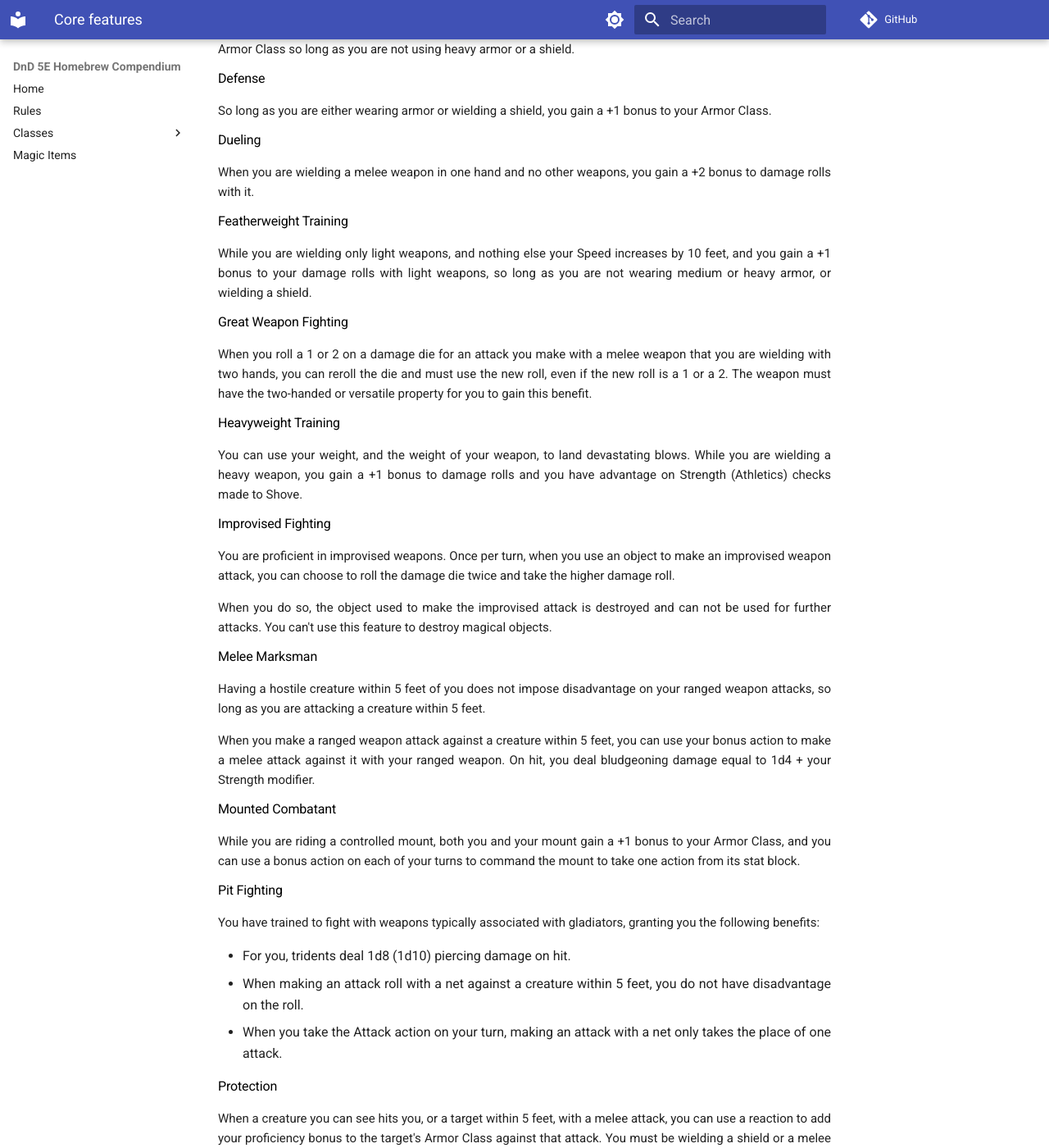
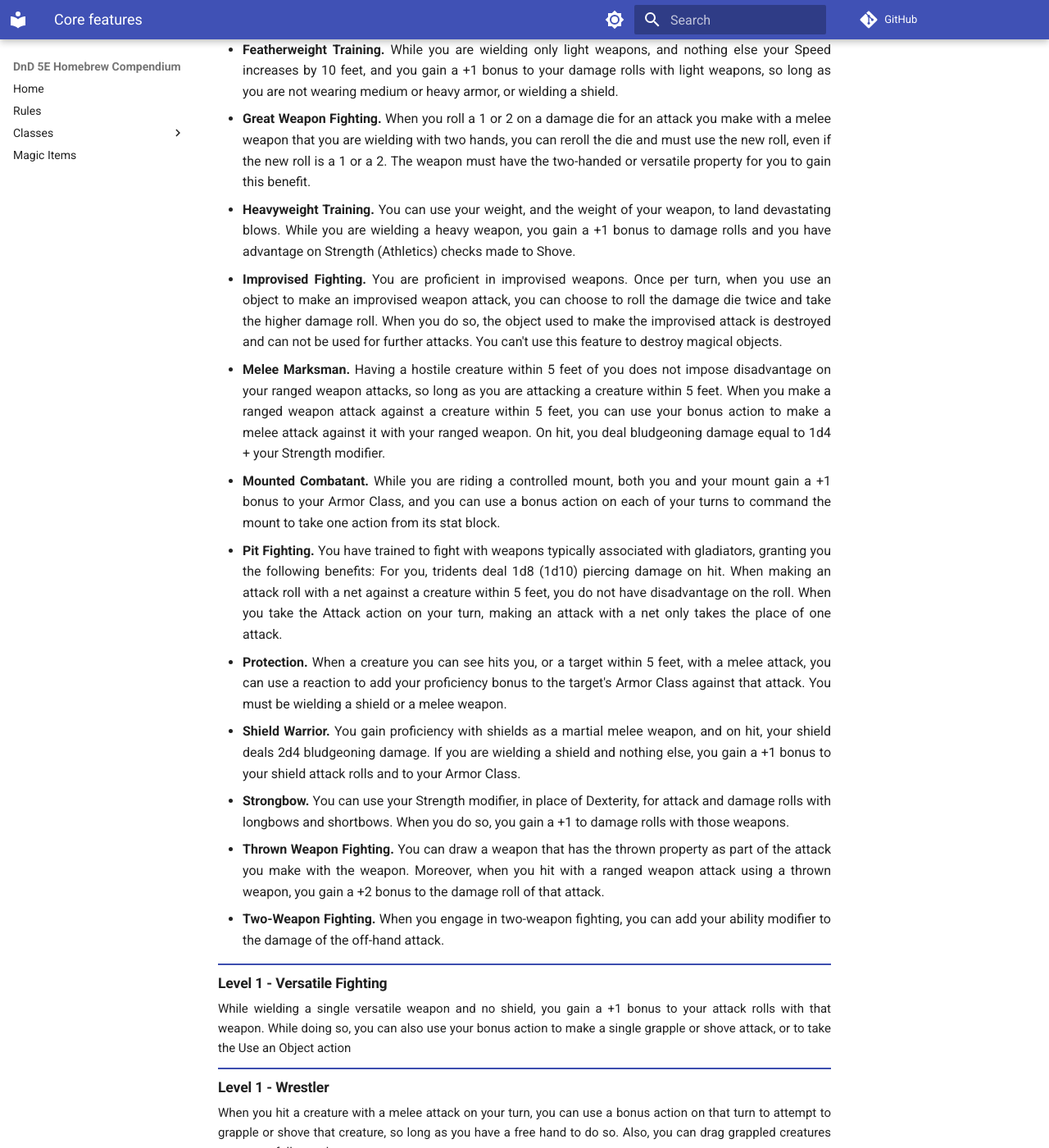
Before and after one commit to NyusSsong/DnD5E_Homebrew_Compendium, an MkDocs documentation site: the page built from docs/snippets/base_classes/fighter/core_features.md, in a window 1280 px wide and 1400 px high, scrolled down 1080 px. Shown: the whole window at 82% size. Built offline with MkDocs 1.6.1 and Material for MkDocs 9.7.7, drawn with Linux system fonts in a browser that asks for light colours; comment, search, counter and statistics services are not loaded; some of the changed text lies outside the part shown.

Commit message:
fix(fighter): change fighting styles format

```diff
--- a/docs/snippets/base_classes/fighter/core_features.md
+++ b/docs/snippets/base_classes/fighter/core_features.md
@@ -30,85 +30,24 @@
 
 At 1st level you adopt a particular style of fighting as your specialty. Choose one of the following options. You can't take a Fighting Style option more than once, even if you later get to choose again.
 
-##### Archery
-
-You gain a +2 bonus to attack rolls you make with ranged weapons.
-
-##### Blind Warrior
-
-You have blindsight with a range in feet equal to 5 times your proficiency bonus. In that range, you can see invisible targets and anything that isn't behind total cover or hidden from you.
-
-##### Brawler
-
-Your unarmed strikes deal bludgeoning damage equal to 1d6 + your Strength modifier on hit. If you have two free hands and use your action to make only unarmed strikes you can make a single unarmed strike as a bonus action on that turn.
-
-##### Classical Swordplay
-
-While wielding a finesse weapon and no other weapons, you gain a +2 bonus to your attack rolls and a +1 to your Armor Class so long as you are not using heavy armor or a shield.
-
-##### Defense
-
-So long as you are either wearing armor or wielding a shield, you gain a +1 bonus to your Armor Class.
-
-##### Dueling
-
-When you are wielding a melee weapon in one hand and no other weapons, you gain a +2 bonus to damage rolls with it.
-
-##### Featherweight Training
-
-While you are wielding only light weapons, and nothing else your Speed increases by 10 feet, and you gain a +1 bonus to your damage rolls with light weapons, so long as you are not wearing medium or heavy armor, or wielding a shield.
-
-##### Great Weapon Fighting
-
-When you roll a 1 or 2 on a damage die for an attack you make with a melee weapon that you are wielding with two hands, you can reroll the die and must use the new roll, even if the new roll is a 1 or a 2. The weapon must have the two-handed or versatile property for you to gain this benefit.
-
-##### Heavyweight Training
-
-You can use your weight, and the weight of your weapon, to land devastating blows. While you are wielding a heavy weapon, you gain a +1 bonus to damage rolls and you have advantage on Strength (Athletics) checks made to Shove.
-
-##### Improvised Fighting
-
-You are proficient in improvised weapons. Once per turn, when you use an object to make an improvised weapon attack, you can choose to roll the damage die twice and take the higher damage roll.
-
-When you do so, the object used to make the improvised attack is destroyed and can not be used for further attacks. You can't use this feature to destroy magical objects.
-
-##### Melee Marksman
-
-Having a hostile creature within 5 feet of you does not impose disadvantage on your ranged weapon attacks, so long as you are attacking a creature within 5 feet.
-
-When you make a ranged weapon attack against a creature within 5 feet, you can use your bonus action to make a melee attack against it with your ranged weapon. On hit, you deal bludgeoning damage equal to 1d4 + your Strength modifier.
-
-##### Mounted Combatant
-
-While you are riding a controlled mount, both you and your mount gain a +1 bonus to your Armor Class, and you can use a bonus action on each of your turns to command the mount to take one action from its stat block.
-
-##### Pit Fighting
-
-You have trained to fight with weapons typically associated with gladiators, granting you the following benefits:
-
-* For you, tridents deal 1d8 (1d10) piercing damage on hit.
-* When making an attack roll with a net against a creature within 5 feet, you do not have disadvantage on the roll.
-* When you take the Attack action on your turn, making an attack with a net only takes the place of one attack.
-
-##### Protection
-
-When a creature you can see hits you, or a target within 5 feet, with a melee attack, you can use a reaction to add your proficiency bonus to the target's Armor Class against that attack. You must be wielding a shield or a melee weapon.
-
-##### Shield Warrior
-
-You gain proficiency with shields as a martial melee weapon, and on hit, your shield deals 2d4 bludgeoning damage. If you are wielding a shield and nothing else, you gain a +1 bonus to your shield attack rolls and to your Armor Class.
-
-##### Strongbow
-
-You can use your Strength modifier, in place of Dexterity, for attack and damage rolls with longbows and shortbows. When you do so, you gain a +1 to damage rolls with those weapons.
-
-##### Thrown Weapon Fighting
-
-You can draw a weapon that has the thrown property as part of the attack you make with the weapon. Moreover, when you hit with a ranged weapon attack using a thrown weapon, you gain a +2 bonus to the damage roll of that attack.
-
-##### Two-Weapon Fighting
-
-When you engage in two-weapon fighting, you can add your ability modifier to the damage of the off-hand attack.
+* **Archery.** You gain a +2 bonus to attack rolls you make with ranged weapons.
+* **Blind Warrior.** You have blindsight with a range in feet equal to 5 times your proficiency bonus. In that range, you can see invisible targets and anything that isn't behind total cover or hidden from you.
+* **Brawler.** Your unarmed strikes deal bludgeoning damage equal to 1d6 + your Strength modifier on hit. If you have two free hands and use your action to make only unarmed strikes you can make a single unarmed strike as a bonus action on that turn.
+* **Classical Swordplay.** While wielding a finesse weapon and no other weapons, you gain a +2 bonus to your attack rolls and a +1 to your Armor Class so long as you are not using heavy armor or a shield.
+* **Defense.** So long as you are either wearing armor or wielding a shield, you gain a +1 bonus to your Armor Class.
+* **Dueling.** When you are wielding a melee weapon in one hand and no other weapons, you gain a +2 bonus to damage rolls with it.
+* **Featherweight Training.** While you are wielding only light weapons, and nothing else your Speed increases by 10 feet, and you gain a +1 bonus to your damage rolls with light weapons, so long as you are not wearing medium or heavy armor, or wielding a shield.
+* **Great Weapon Fighting.** When you roll a 1 or 2 on a damage die for an attack you make with a melee weapon that you are wielding with two hands, you can reroll the die and must use the new roll, even if the new roll is a 1 or a 2. The weapon must have the two-handed or versatile property for you to gain this benefit.
+* **Heavyweight Training.** You can use your weight, and the weight of your weapon, to land devastating blows. While you are wielding a heavy weapon, you gain a +1 bonus to damage rolls and you have advantage on Strength (Athletics) checks made to Shove.
+* **Improvised Fighting.** You are proficient in improvised weapons. Once per turn, when you use an object to make an improvised weapon attack, you can choose to roll the damage die twice and take the higher damage roll. When you do so, the object used to make the improvised attack is destroyed and can not be used for further attacks. You can't use this feature to destroy magical objects.
+* **Melee Marksman.** Having a hostile creature within 5 feet of you does not impose disadvantage on your ranged weapon attacks, so long as you are attacking a creature within 5 feet. When you make a ranged weapon attack against a creature within 5 feet, you can use your bonus action to make a melee attack against it with your ranged weapon. On hit, you deal bludgeoning damage equal to 1d4 + your Strength modifier.
+* **Mounted Combatant.** While you are riding a controlled mount, both you and your mount gain a +1 bonus to your Armor Class, and you can use a bonus action on each of your turns to command the mount to take one action from its stat block.
+* **Pit Fighting.** You have trained to fight with weapons typically associated with gladiators, granting you the following benefits: For you, tridents deal 1d8 (1d10) piercing damage on hit. When making an attack roll with a net against a creature within 5 feet, you do not have disadvantage on the roll. When you take the Attack action on your turn, making an attack with a net only takes the place of one attack.
+* **Protection.** When a creature you can see hits you, or a target within 5 feet, with a melee attack, you can use a reaction to add your proficiency bonus to the target's Armor Class against that attack. You must be wielding a shield or a melee weapon.
+* **Shield Warrior.** You gain proficiency with shields as a martial melee weapon, and on hit, your shield deals 2d4 bludgeoning damage. If you are wielding a shield and nothing else, you gain a +1 bonus to your shield attack rolls and to your Armor Class.
+* **Strongbow.** You can use your Strength modifier, in place of Dexterity, for attack and damage rolls with longbows and shortbows. When you do so, you gain a +1 to damage rolls with those weapons.
+* **Thrown Weapon Fighting.** You can draw a weapon that has the thrown property as part of the attack you make with the weapon. Moreover, when you hit with a ranged weapon attack using a thrown weapon, you gain a +2 bonus to the damage roll of that attack.
+* **Two-Weapon Fighting.** When you engage in two-weapon fighting, you can add your ability modifier to the damage of the off-hand attack.
 
 <hr>
 
```
